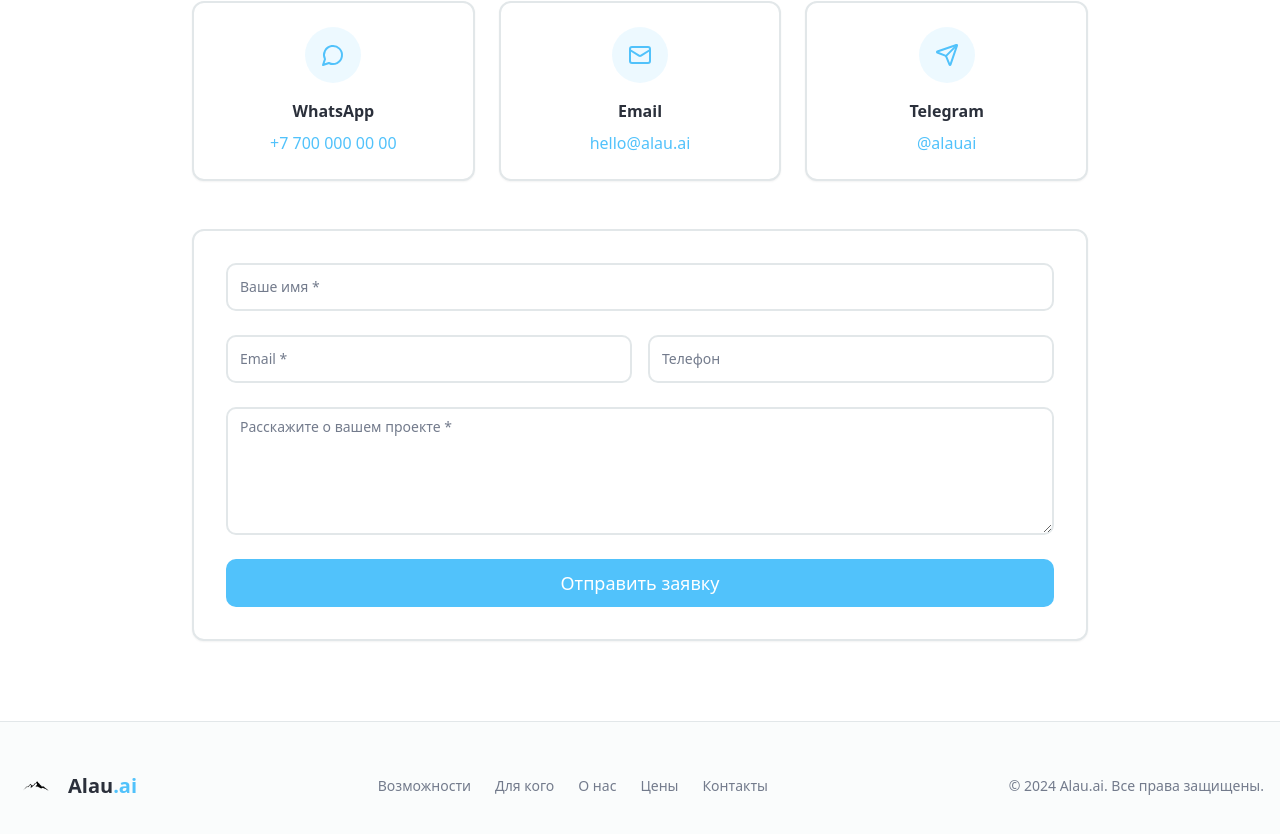
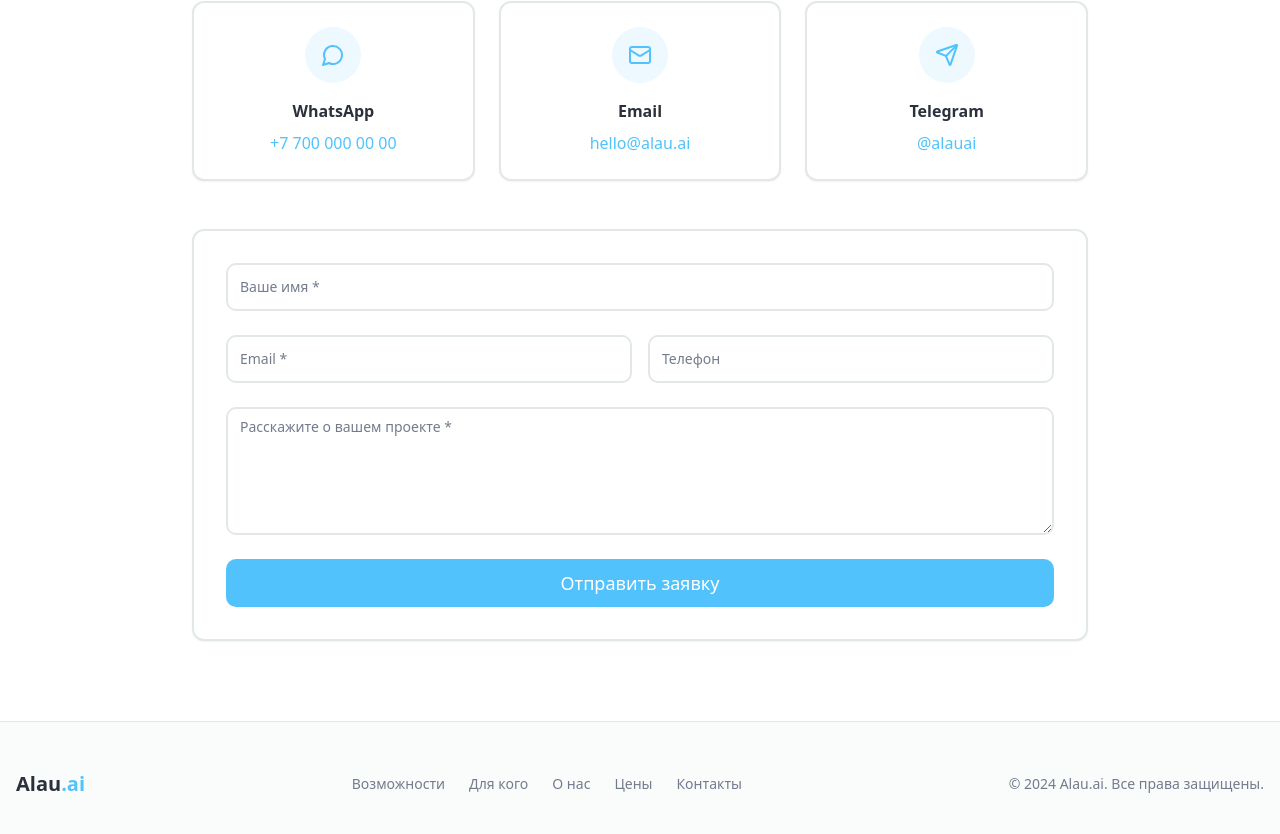
Before and after one commit to d0kuzu/alau-front, a React (Vite) app: page / in a window 1280 px wide. Shown: the part 4884-5718 px from the top of the page. Built offline with nearby package versions, Linux system fonts and the light colour scheme; the HTML template or start-up script is replaced by a standard one.

Commit message:
Visual edit in Lovable
Edited UI in Lovable

```diff
--- a/src/components/Footer.tsx
+++ b/src/components/Footer.tsx
@@ -1,12 +1,10 @@
 import logo from "@/assets/logo.png";
-
 const Footer = () => {
-  return (
-    <footer className="bg-secondary/30 border-t border-border py-12">
+  return <footer className="bg-secondary/30 border-t border-border py-12">
       <div className="container mx-auto px-4">
         <div className="flex flex-col md:flex-row justify-between items-center gap-6">
           <div className="flex items-center gap-3">
-            <img src={logo} alt="Alau.ai" className="h-8 w-auto brightness-0 invert-0 sepia saturate-[10] hue-rotate-[170deg]" />
+
             <span className="text-xl font-bold text-foreground">
               Alau<span className="text-primary">.ai</span>
             </span>
@@ -35,8 +33,6 @@ const Footer = () => {
           </div>
         </div>
       </div>
-    </footer>
-  );
+    </footer>;
 };
-
 export default Footer;
```
